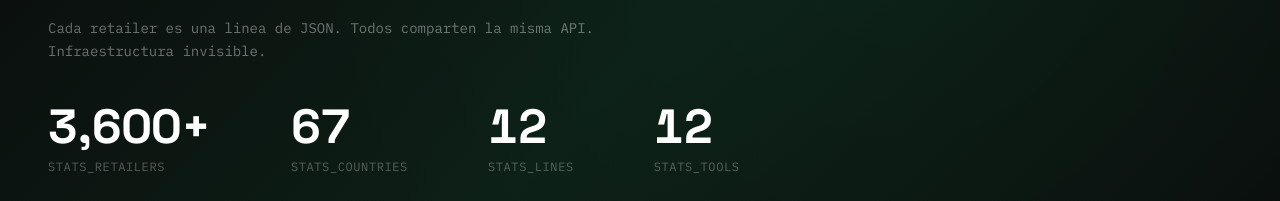
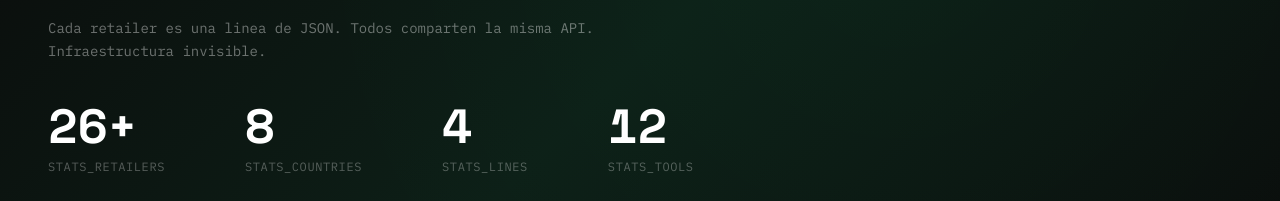
Before and after one commit to Treevu-ai/cli-market-world, a Next.js app in the folder landing/: page / in a window 1280 px wide. Shown: the part 1283-1484 px from the top of the page. Built offline with nearby package versions, Linux system fonts and the light colour scheme.

Commit message:
fix: remove demo GIF, stats 26/8/4/12, Contáctanos tilde

```diff
--- a/landing/components/HowItWorks.tsx
+++ b/landing/components/HowItWorks.tsx
@@ -9,9 +9,6 @@ export default function HowItWorks() {
         <h2 className="text-[clamp(1.5rem,3vw,3rem)] font-grotesk font-bold text-white leading-[1.05] whitespace-pre-line">{_t("how_title")}</h2>
         <p className="text-white/50 font-mono text-sm leading-relaxed">{_t("how_subtitle")}</p>
       </div>
-      <div className="max-w-[700px] border border-[#1A1A1A] overflow-hidden">
-        <img src="https://raw.githubusercontent.com/Treevu-ai/cli-market-world/main/demo.gif" alt="CLI Market demo" className="w-full h-auto" />
-      </div>
       <p className="text-white/20 font-mono text-[10px] uppercase tracking-widest">{_t("how_footer")}</p>
     </section>
   );
--- a/landing/components/StatsSection.tsx
+++ b/landing/components/StatsSection.tsx
@@ -3,7 +3,7 @@ import { useEffect, useState, useRef } from "react";
 import { useLang } from "@/lib/LanguageContext";
 
 const labels = ["stats_retailers","stats_countries","stats_lines","stats_tools"];
-const ends = [3600, 67, 12, 12];
+const ends = [26, 8, 4, 12];
 const suffixes = ["+", "", "", ""];
 
 function Counter({ end, suffix, label, delay }: { end: number; suffix: string; label: string; delay: number }) {
--- a/landing/lib/translations.ts
+++ b/landing/lib/translations.ts
@@ -54,7 +54,7 @@ const es: Dict = {
   pricing_free_4: "Carrito y checkout en 26 retailers",
   pricing_free_5: "Acceso a SQLite data moat (bajo demanda)",
   pricing_pro_title: "Enterprise",
-  pricing_pro_price: "Contactanos",
+  pricing_pro_price: "Contáctanos",
   pricing_pro_period: "a medida",
   pricing_pro_1: "API con rate limit enterprise",
   pricing_pro_2: "Soporte prioritario (Slack/email)",
```
